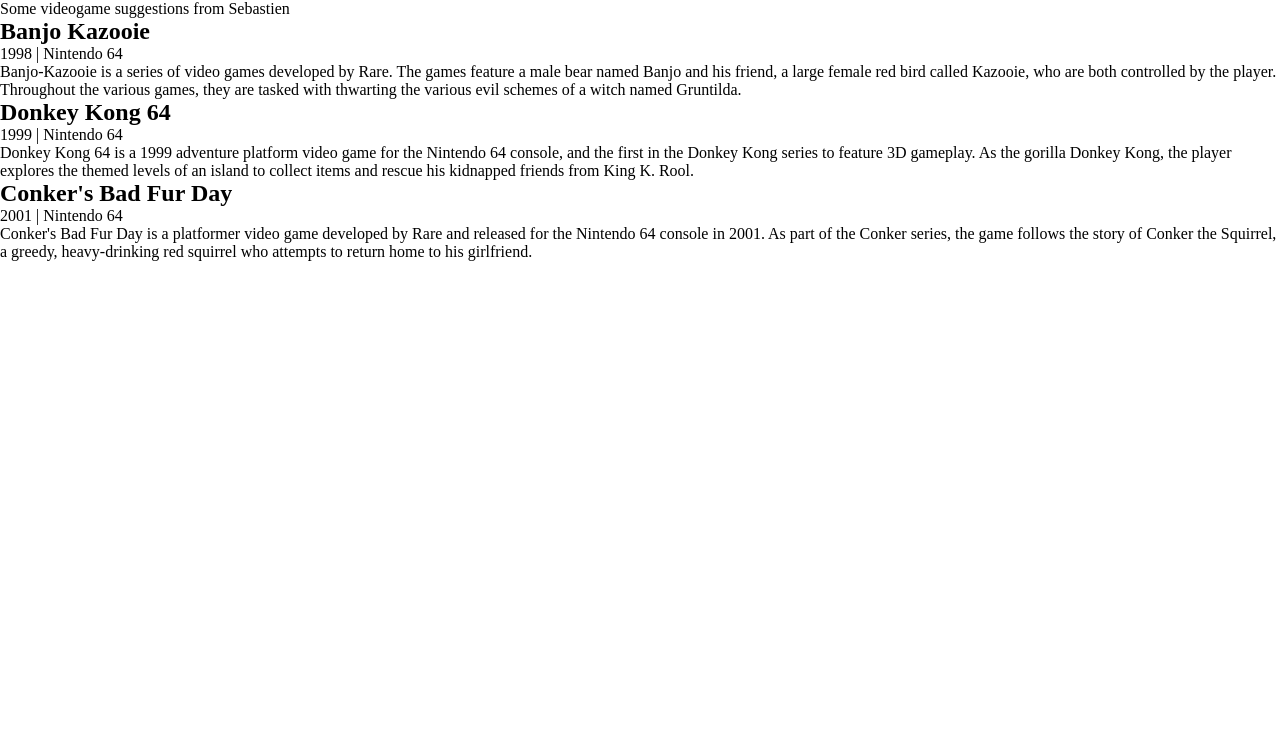
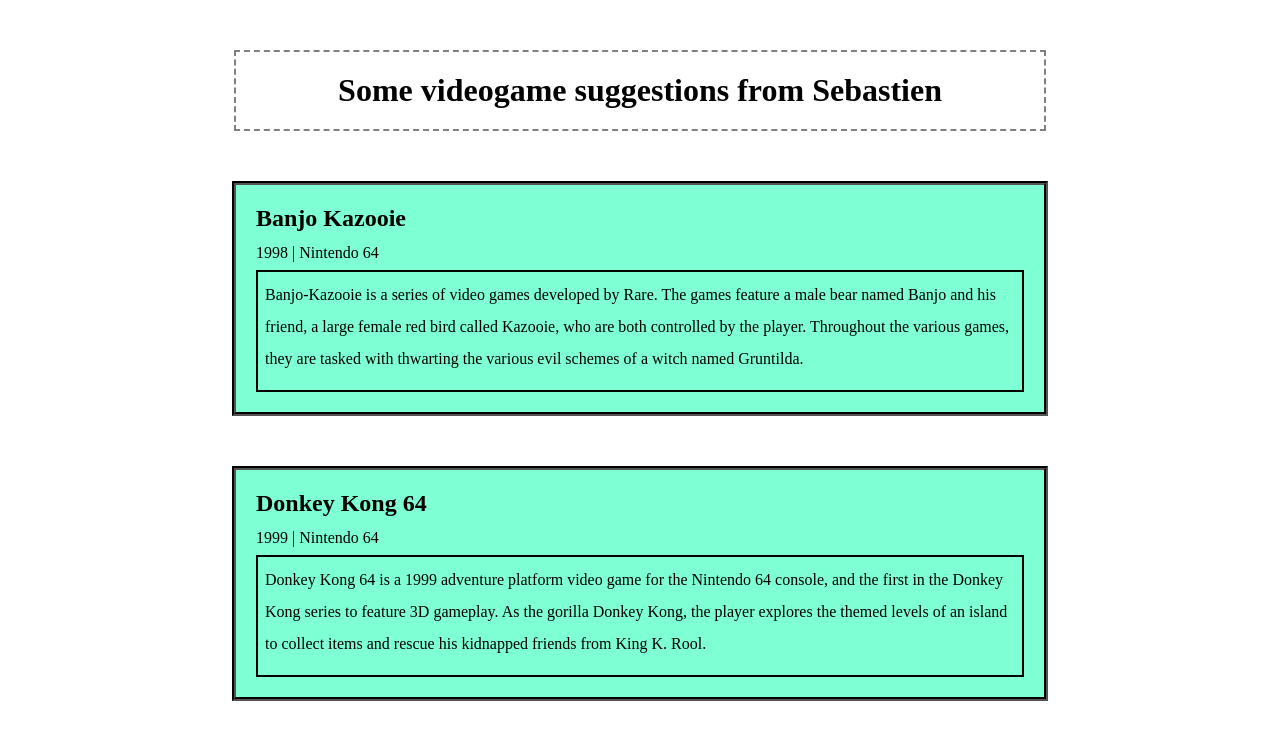
Before and after one commit to sebbydoh/Assignment-06, a plain HTML site: page index.html in a window 1280 px wide. Shown: the top 748 px of the page. Drawn offline with Linux system fonts and the light colour scheme.

Commit message:
Added borders and background color to each section

```diff
--- a/index.html
+++ b/index.html
@@ -4,7 +4,7 @@
     <meta charset="UTF-8">
     <meta name="viewport" content="width=device-width, initial-scale=1.0">
     <meta http-equiv="X-UA-Compatible" content="ie=edge">
-    <title>Document</title>
+    <title>Videogame Recommendations</title>
     <link rel="stylesheet" href="main.css">
 </head>
 <body>
--- a/main.css
+++ b/main.css
@@ -2,3 +2,40 @@
     margin: 0;
     padding: 0;
 }
+
+body {
+    font-size: 16px;
+}
+
+section {
+    width: 60%;
+    margin: 0 auto;
+    margin-top: 50px;
+    margin-bottom: 50px;
+    padding: 20px;
+}
+
+header section {
+    border: 2px dashed gray;
+    font-size: 2em;
+    text-align: center;
+    font-weight: bold;
+}
+
+main section {
+    border: 4px groove black;
+    background-color: aquamarine;
+}
+
+main section h1 {
+    margin-bottom: 0.5em;
+}
+main section p {
+    margin-bottom: 0.5em;
+}
+
+main section div {
+    border: 2px solid black;
+    padding: 7px;
+    line-height: 2em;
+}
```
